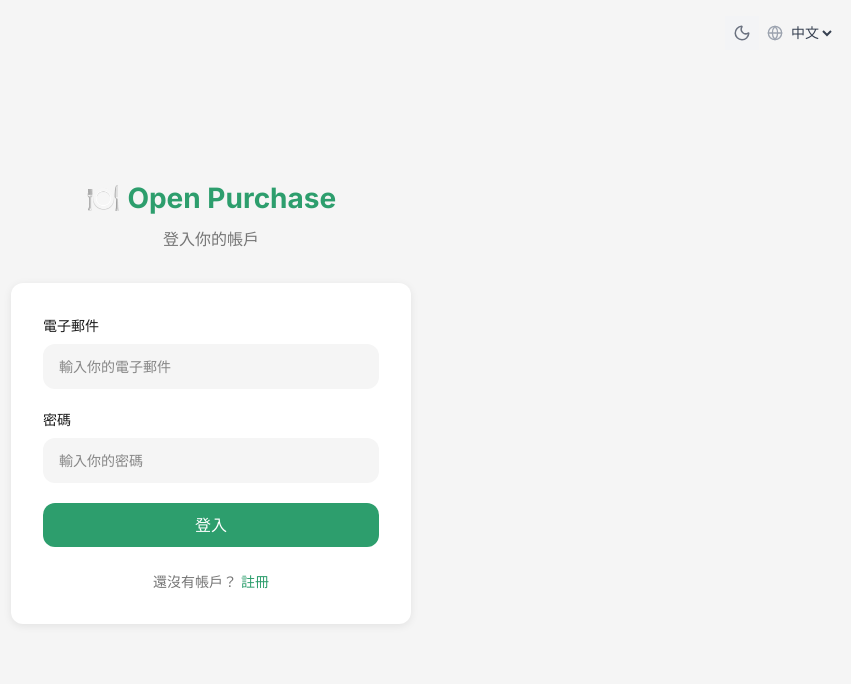
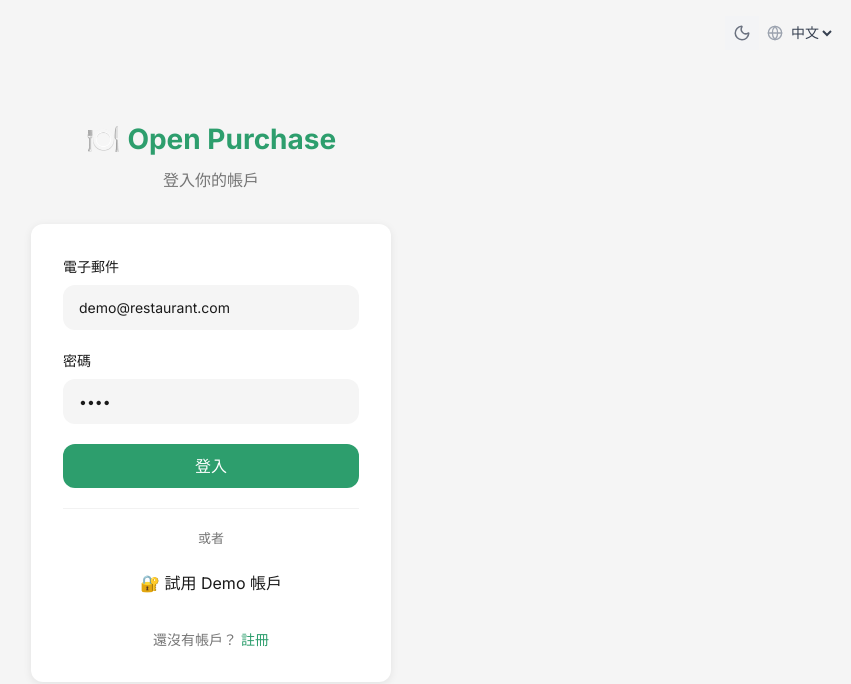
Before and after one commit to singerj295/open-purchase, a Next.js app: page /login in a window 1280 px wide. Shown: the top 684 px of the page, without its empty margins (429-1280 px from the left). Built offline with nearby package versions, Linux system fonts and the light colour scheme.

Commit message:
Add: Login page with demo account, auth protection

```diff
--- a/src/app/(auth)/login/page.tsx
+++ b/src/app/(auth)/login/page.tsx
@@ -7,8 +7,8 @@ import ThemeSwitcher from "@/components/ThemeSwitcher";
 
 function LoginForm() {
   const router = useRouter();
-  const [email, setEmail] = useState("");
-  const [password, setPassword] = useState("");
+  const [email, setEmail] = useState("demo@restaurant.com");
+  const [password, setPassword] = useState("demo");
   const [loading, setLoading] = useState(false);
   const [error, setError] = useState("");
 
@@ -39,14 +39,25 @@ function LoginForm() {
     }
   };
 
+  const handleDemoLogin = () => {
+    setEmail("demo@restaurant.com");
+    setPassword("demo");
+  };
+
   return (
-    <div className="min-h-screen flex items-center justify-center">
+    <div style={{
+      minHeight: '100vh',
+      display: 'flex',
+      alignItems: 'center',
+      justifyContent: 'center',
+      background: 'var(--background)'
+    }}>
       {/* Theme/Language Switcher */}
       <div style={{ position: 'absolute', top: '16px', right: '16px' }}>
         <ThemeSwitcher />
       </div>
 
-      <div style={{ maxWidth: '400px', width: '100%' }}>
+      <div style={{ maxWidth: '400px', width: '100%', padding: '20px' }}>
         {/* Logo */}
         <div style={{ textAlign: 'center', marginBottom: '32px' }}>
           <h1 style={{ fontSize: '28px', fontWeight: '700', color: 'var(--primary)', margin: 0 }}>🍽️ Open Purchase</h1>
@@ -116,6 +127,29 @@ function LoginForm() {
             </button>
           </form>
 
+          {/* Demo Login Button */}
+          <div style={{
+            marginTop: '20px',
+            paddingTop: '20px',
+            borderTop: '1px solid rgba(128,128,128,0.1)'
+          }}>
+            <p style={{
+              textAlign: 'center',
+              color: 'var(--muted)',
+              fontSize: '13px',
+              marginBottom: '12px'
+            }}>
+              或者
+            </p>
+            <button
+              onClick={handleDemoLogin}
+              className="btn-secondary"
+              style={{ width: '100%' }}
+            >
+              🔐 試用 Demo 帳戶
+            </button>
+          </div>
+
           <p style={{ textAlign: 'center', marginTop: '24px', color: 'var(--muted)', fontSize: '14px' }}>
             還沒有帳戶？{" "}
             <Link href="/signup" style={{ color: 'var(--primary)', fontWeight: '500' }}>
--- a/src/app/(dashboard)/layout.tsx
+++ b/src/app/(dashboard)/layout.tsx
@@ -1,6 +1,7 @@
 "use client";
 
 import { useState, useRef, useEffect } from "react";
+import { useRouter } from "next/navigation";
 import {
   LayoutDashboard,
   ShoppingCart,
@@ -12,14 +13,13 @@ import {
   FileText,
   ChevronLeft,
   Menu,
-  Bell,
-  Search,
   LogOut,
   User,
   Building,
 } from "lucide-react";
 import { useTheme } from "@/lib/i18n/ThemeContext";
 import ThemeSwitcher from "@/components/ThemeSwitcher";
+import { useAuth } from "@/lib/auth/AuthContext";
 
 export default function DashboardLayout({
   children,
@@ -34,10 +34,19 @@ function DashboardLayoutInner({
 }: {
   children: React.ReactNode;
 }) {
+  const { user, isLoading } = useAuth();
+  const router = useRouter();
   const { lang } = useTheme() as { lang: "en" | "zh" };
   const [sidebarCollapsed, setSidebarCollapsed] = useState(false);
   const [showUserMenu, setShowUserMenu] = useState(false);
   const menuRef = useRef<HTMLDivElement>(null);
+
+  // Auth check - redirect to login if not authenticated
+  useEffect(() => {
+    if (!isLoading && !user) {
+      router.push("/login");
+    }
+  }, [user, isLoading, router]);
 
   // Close menu when clicking outside
   useEffect(() => {
@@ -49,6 +58,26 @@ function DashboardLayoutInner({
     document.addEventListener("mousedown", handleClickOutside);
     return () => document.removeEventListener("mousedown", handleClickOutside);
   }, []);
+
+  // Show loading state
+  if (isLoading) {
+    return (
+      <div style={{
+        minHeight: '100vh',
+        display: 'flex',
+        alignItems: 'center',
+        justifyContent: 'center',
+        background: 'var(--background)'
+      }}>
+        <p style={{ color: 'var(--muted)' }}>載入中...</p>
+      </div>
+    );
+  }
+
+  // Show nothing while redirecting
+  if (!user) {
+    return null;
+  }
 
   const isZh = lang === "zh";
 
@@ -206,8 +235,8 @@ function DashboardLayoutInner({
                 >
                   {/* User Info */}
                   <div style={{ padding: '16px', borderBottom: '1px solid rgba(128,128,128,0.1)' }}>
-                    <p style={{ fontWeight: '600', margin: 0 }}>Restaurant Owner</p>
-                    <p style={{ color: 'var(--muted)', fontSize: '13px', margin: '4px 0 0 0' }}>demo@restaurant.com</p>
+                    <p style={{ fontWeight: '600', margin: 0 }}>{user?.name || "User"}</p>
+                    <p style={{ color: 'var(--muted)', fontSize: '13px', margin: '4px 0 0 0' }}>{user?.email || ""}</p>
                   </div>
 
                   {/* Menu Items */}
--- /dev/null
+++ b/src/components/DashboardAuth.tsx
@@ -0,0 +1,36 @@
+"use client";
+
+import { useEffect } from "react";
+import { useRouter } from "next/navigation";
+import { useAuth } from "@/lib/auth/AuthContext";
+
+export default function DashboardAuth({ children }: { children: React.ReactNode }) {
+  const { user, isLoading } = useAuth();
+  const router = useRouter();
+
+  useEffect(() => {
+    if (!isLoading && !user) {
+      router.push("/login");
+    }
+  }, [user, isLoading, router]);
+
+  if (isLoading) {
+    return (
+      <div style={{
+        minHeight: '100vh',
+        display: 'flex',
+        alignItems: 'center',
+        justifyContent: 'center',
+        background: 'var(--background)'
+      }}>
+        <p style={{ color: 'var(--muted)' }}>載入中...</p>
+      </div>
+    );
+  }
+
+  if (!user) {
+    return null;
+  }
+
+  return <>{children}</>;
+}
--- a/src/lib/auth/AuthContext.tsx
+++ b/src/lib/auth/AuthContext.tsx
@@ -39,13 +39,12 @@ export function AuthProvider({ children }: { children: ReactNode }) {
       try {
         setUser(JSON.parse(savedUser));
       } catch (e) {
-        setUser(defaultUser);
-        localStorage.setItem('open-purchase-user', JSON.stringify(defaultUser));
+        // No valid session, user needs to login
+        setUser(null);
       }
     } else {
-      // Auto-login with demo user for now
-      setUser(defaultUser);
-      localStorage.setItem('open-purchase-user', JSON.stringify(defaultUser));
+      // No saved user, stay logged out
+      setUser(null);
     }
     setIsLoading(false);
   }, []);
@@ -55,10 +54,12 @@ export function AuthProvider({ children }: { children: ReactNode }) {
     // Simulate login
     await new Promise(resolve => setTimeout(resolve, 500));
 
+    // Demo login
+    if (email === "demo@restaurant.com" || password === "demo") {
       const user: User = {
         id: "1",
         name: "Restaurant Owner",
-      email,
+        email: email,
         restaurantName: "My Restaurant",
         restaurantAddress: "123 Food Street, Hong Kong",
       };
@@ -67,6 +68,10 @@ export function AuthProvider({ children }: { children: ReactNode }) {
       localStorage.setItem('open-purchase-user', JSON.stringify(user));
       setIsLoading(false);
       return true;
+    }
+
+    setIsLoading(false);
+    return false;
   };
 
   const logout = () => {
```
Lines whose indentation alone changed are shown as unchanged.
